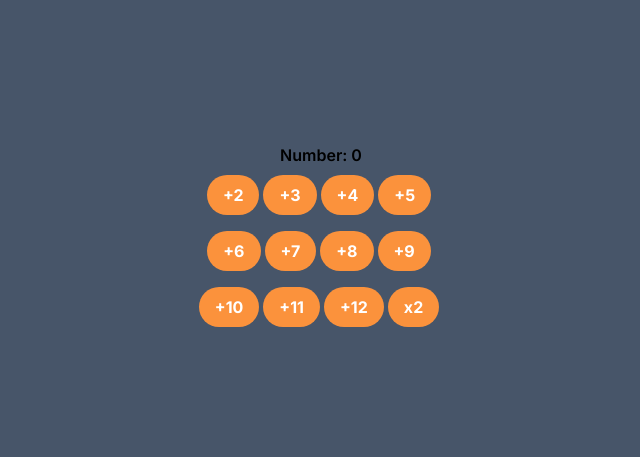
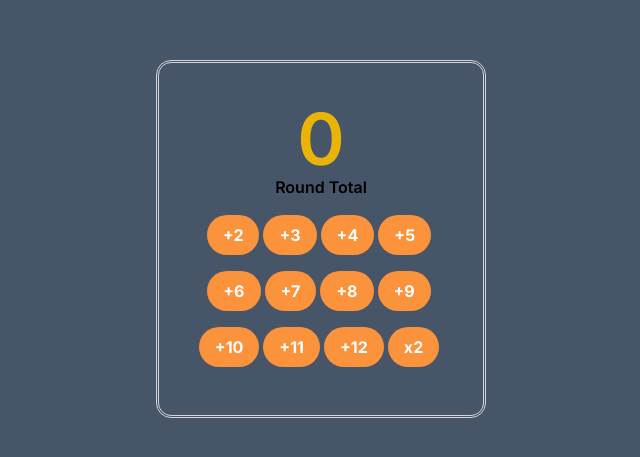
Before and after one commit to JHoang6900/bank_game, a Next.js app: page / in a window 1280 px wide. Shown: the part 161-618 px from the top of the page, without its empty margins (319-959 px from the left). Built offline with nearby package versions, Linux system fonts and the light colour scheme.

Commit message:
added preferred styling and UI changes

```diff
--- a/app/gameplay/page.jsx
+++ b/app/gameplay/page.jsx
@@ -13,8 +13,9 @@ export default function Counter() {
   }
 
   return (
-      <div className='flex flex-col items-center justify-center w-full font-semibold'>
-        <h1>Number: {number}</h1>
+      <div className='flex flex-col items-center justify-center w-full p-10 rounded-xl outline-double outline-zinc-300'>
+        <h1 className='font-semibold text-yellow-500 text-7xl'>{number}</h1>
+        <p className='pb-2 font-semibold'>Round Total</p>
 
         <div id="row1-buttons" className='flex-row py-2'>
 
```
